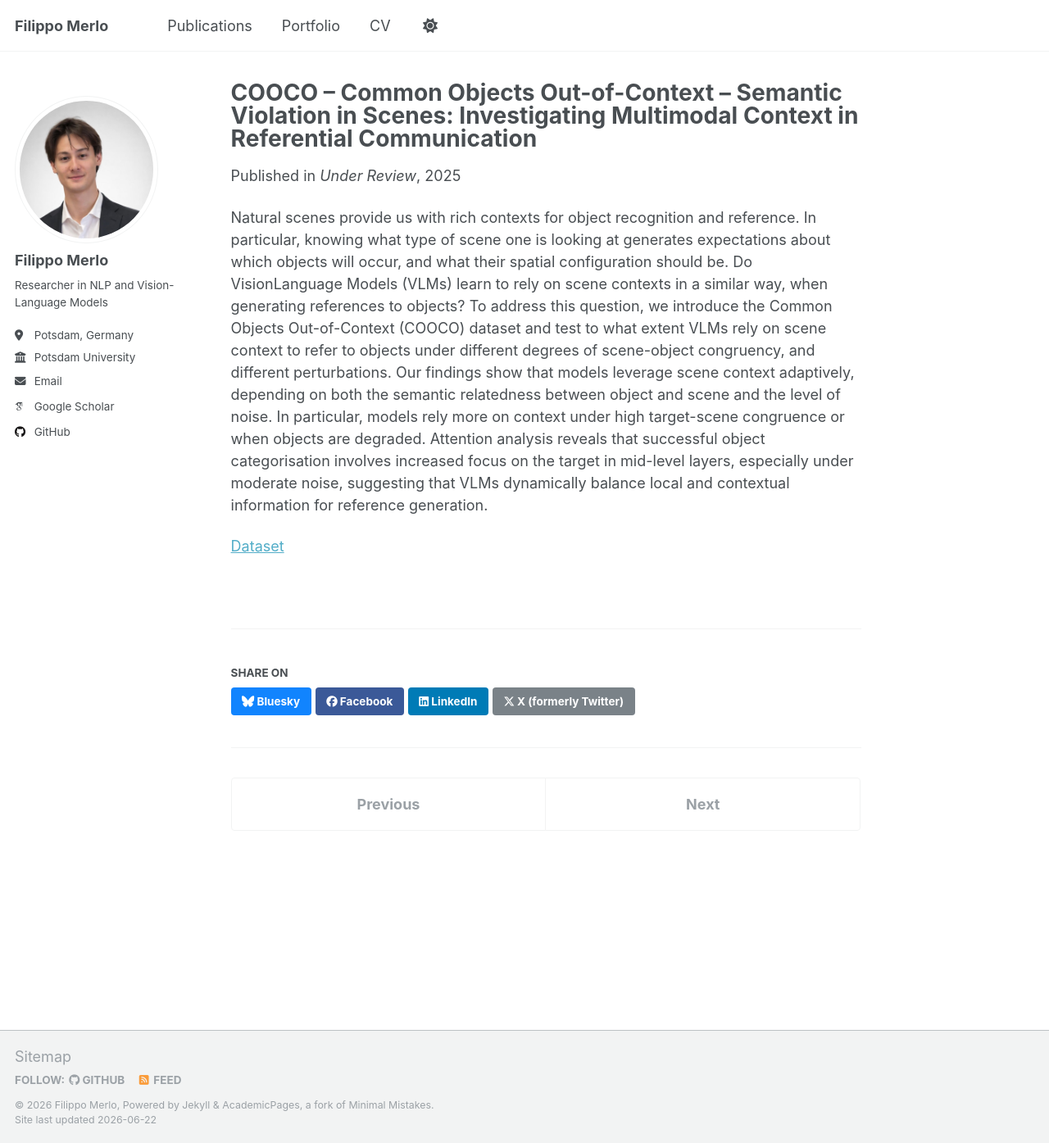
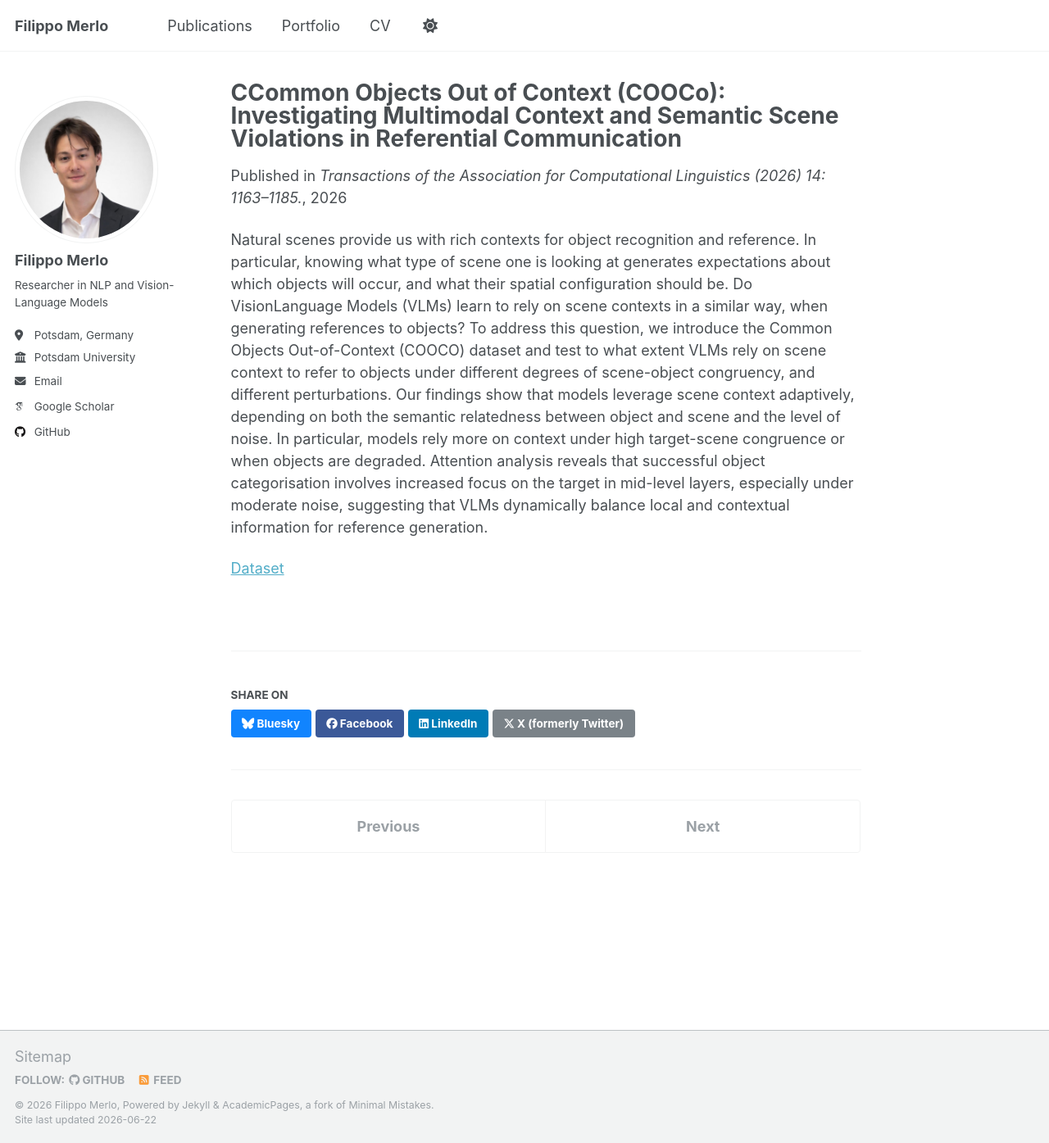
Before and after one commit to filippo-merlo/filippo-merlo.github.io, a Jekyll site: the page built from _publications/2025-06-27-paper-title-cooco.md, in a window 1280 px wide and 1395 px high. Shown: the whole window at 82% size. Built offline with Jekyll 4.4.1, drawn with Linux system fonts in a browser that asks for light colours; some web fonts are replaced.

Commit message:
Update 2025-06-27-paper-title-cooco.md

```diff
--- a/_publications/2025-06-27-paper-title-cooco.md
+++ b/_publications/2025-06-27-paper-title-cooco.md
@@ -1,15 +1,15 @@
 ---
-title: "COOCO -- Common Objects Out-of-Context -- Semantic Violation in Scenes: Investigating Multimodal Context in Referential Communication"
+title: "CCommon Objects Out of Context (COOCo): Investigating Multimodal Context and Semantic Scene Violations in Referential Communication"
 collection: publications
 category: manuscripts
 permalink: '/publication/2025-06-27-paper-title-cooco'
 excerpt: ''
-date: 2025-06-27
-venue: 'Under Review'
-#slidesurl: 'http://academicpages.github.io/files/slides1.pdf'
-paperurl: 'https://arxiv.org/abs/2506.22274'
+date: 2026-06-01
+venue: 'Transactions of the Association for Computational Linguistics (2026) 14: 1163–1185.'
+#slidesurl: ''
+paperurl: 'https://doi.org/10.1162/TACL.a.701'
 #bibtexurl: 'http://academicpages.github.io/files/bibtex1.bib'
-#citation: 'Bertolazzi et al., INLG-SIGDIAL 2023'
+#citation: ''
 ---
 Natural scenes provide us with rich contexts for object recognition and reference. In particular, knowing what type of scene one is looking at generates expectations about which objects will occur, and what their spatial configuration should be. Do VisionLanguage Models (VLMs) learn to rely on scene contexts in a similar way, when generating references to objects? To address this question, we introduce the Common Objects Out-of-Context (COOCO) dataset and test to what extent VLMs rely on scene context to refer to objects under different degrees of scene-object congruency, and different perturbations. Our findings show that models leverage scene context adaptively, depending on both the semantic relatedness between object and scene and the level of noise. In particular, models rely more on context under high target-scene congruence or when objects are degraded. Attention analysis reveals that successful object categorisation involves increased focus on the target in mid-level layers, especially under moderate noise, suggesting that VLMs dynamically balance local and contextual information for reference generation.
 
```
